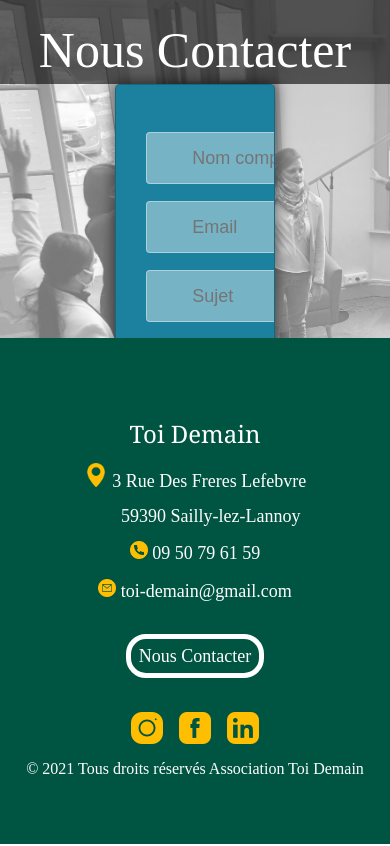
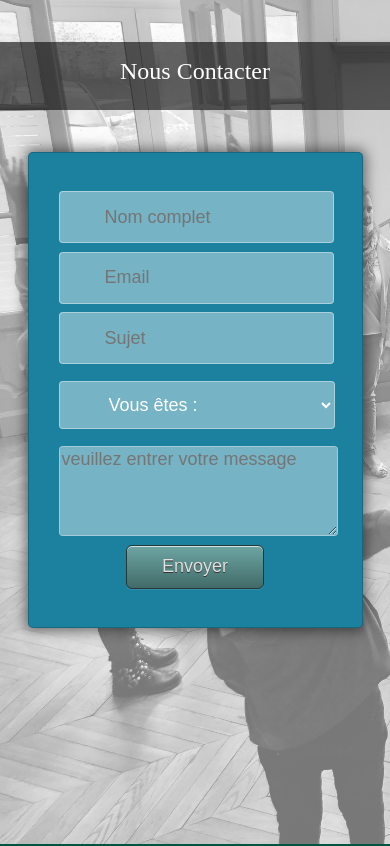
Before and after one commit to WildCodeSchool/lille-0920-js-p3-toidemain, a React (Create React App) app: page / in a window 390 px wide. Shown: the top 846 px of the page. Built offline with nearby package versions, Linux system fonts and the light colour scheme.

Commit message:
add style small screen

```diff
--- a/src/components/footer/footer.style.js
+++ b/src/components/footer/footer.style.js
@@ -2,8 +2,8 @@ import styled from "styled-components";
 import { device } from "../../layout/Devices";
 
 export const FooterContainer = styled.div`
-  position: absolute;
-  bottom: 0;
+  /* position: absolute;
+  bottom: 0; */
   display: flex;
   justify-content: space-around;
   align-items: center;
--- a/src/layout/Devices.js
+++ b/src/layout/Devices.js
@@ -10,6 +10,6 @@ const size = {
 export const device = {
   mobile: `(max-width: ${size.mobile})`,
   tablet: `(min-width : ${size.minTeblet}) and (max-width: ${size.maxTeblet})`,
-  small_screen: `((min-width: ${size.MinSmallScreen})and (max-width: ${size.MaxSmallScreen}))`,
+  smallScreen: `(min-width: ${size.MinSmallScreen})and (max-width: ${size.MaxSmallScreen})`,
   desktop: `(min-width : ${size.desktop} )`,
 };
--- a/src/pages/nous-contacter/contacter.style.js
+++ b/src/pages/nous-contacter/contacter.style.js
@@ -13,7 +13,9 @@ export const ContactContainer = styled.div`
   flex-direction: column;
   justify-content: space-around;
   align-items: center;
-  @media ${device.tablet} {
+  @media ${device.mobile} {
+    height: 100vh;
+    justify-content: flex-start;
   }
 `;
 export const Text = styled.div`
@@ -26,15 +28,29 @@ export const Text = styled.div`
     text-align: center;
     padding-top: 3vh;
   }
+  @media ${device.smallScreen} {
+    h1 {
+      font-size: 42px;
+    }
+  }
   @media ${device.tablet} {
     h1 {
       font-size: 36px;
     }
   }
+  @media ${device.mobile} {
+    height: 8vh;
+    margin: 5vh auto;
+
+    h1 {
+      font-size: 24px;
+      padding-top: 2vh;
+    }
+  }
 `;
 export const FormContainer = styled.div`
   form {
-    margin: 0 auto 7vh auto;
+    margin: 3vh auto 7vh auto;
     width: 25vw;
     min-height: 40vh;
     max-height: 60vh;
@@ -51,10 +67,19 @@ export const FormContainer = styled.div`
     -webkit-box-shadow: 0 0 13px 3px rgba(0, 0, 0, 0.5);
     box-shadow: 0 0 13px 3px rgba(0, 0, 0, 0.5);
     overflow: hidden;
+    @media ${device.smallScreen} {
+      width: 55vw;
+    }
     @media ${device.tablet} {
-      margin: 0 auto 10vh auto;
+      margin: 2vh auto 10vh auto;
       width: 45vw;
-      height: 45vh;
+      min-height: 45vh;
+      max-height: 55vh;
+    }
+    @media ${device.mobile} {
+      margin: 0 auto 2vh auto;
+      width: 70vw;
+      max-height: 65vh;
     }
   }
   textarea {
@@ -76,8 +101,16 @@ export const FormContainer = styled.div`
     margin: 2vh auto;
     margin-bottom: 3vh;
     overflow: hidden;
+    @media ${device.smallScreen} {
+      width: 55vw;
+      margin-bottom: 1vh;
+    }
     @media ${device.tablet} {
       width: 45vw;
+      margin-bottom: 1vh;
+    }
+    @media ${device.mobile} {
+      width: 70vw;
       margin-bottom: 1vh;
     }
   }
@@ -98,8 +131,16 @@ export const FormContainer = styled.div`
     color: white;
     padding: 5vh auto;
     margin: 2vh auto;
+    @media ${device.smallScreen} {
+      width: 50vw;
+      margin: 1vh auto;
+    }
     @media ${device.tablet} {
       width: 38vw;
+      margin: 1vh auto;
+    }
+    @media ${device.mobile} {
+      width: 58vw;
       margin: 1vh auto;
     }
   }
@@ -109,22 +150,16 @@ export const FormContainer = styled.div`
   input.name {
     background: rgba(255, 255, 255, 0.4) no-repeat scroll 16px 16px;
     padding-left: 45px;
-    @media ${device.tablet} {
-    }
   }
 
   input.email {
     background: rgba(255, 255, 255, 0.4) no-repeat scroll 16px 20px;
     padding-left: 45px;
-    @media ${device.tablet} {
-    }
   }
 
   input.message {
     background: rgba(255, 255, 255, 0.4) no-repeat scroll 16px 16px;
     padding-left: 45px;
-    @media ${device.tablet} {
-    }
   }
 
   ::-webkit-input-placeholder {
@@ -167,8 +202,14 @@ export const FormContainer = styled.div`
     margin: 2vh auto;
     background: rgba(255, 255, 255, 0.4) no-repeat scroll 16px 16px;
     padding-left: 45px;
+    @media ${device.smallScreen} {
+      width: 55.5vw;
+    }
     @media ${device.tablet} {
-      width: 45vw;
+      width: 45.5vw;
+    }
+    @media ${device.mobile} {
+      width: 71vw;
     }
   }
 
@@ -201,6 +242,9 @@ export const FormContainer = styled.div`
     @media ${device.tablet} {
       float: none;
     }
+    @media ${device.mobile} {
+      float: none;
+    }
   }
 
   .btn:hover {
@@ -214,8 +258,6 @@ export const FormContainer = styled.div`
     background: -o-linear-gradient(top, #77b2b0, #416b68);
     background-image: -ms-linear-gradient(top, #77b2b0 0%, #416b68 100%);
     color: #fff;
-    @media ${device.tablet} {
-    }
   }
 
   .btn:active {
@@ -234,6 +276,4 @@ export const FormContainer = styled.div`
     -moz-box-shadow: rgba(255, 255, 255, 0) 0 1px 0, inset rgba(255, 255, 255, 0.7) 0 1px 0;
     box-shadow: rgba(255, 255, 255, 0) 0 1px 0, inset rgba(255, 255, 255, 0.7) 0 1px 0;
   }
-  @media ${device.tablet} {
-  }
 `;
```
Also changed, not shown: 1 other file (tests, documents, lock files or other folders).
